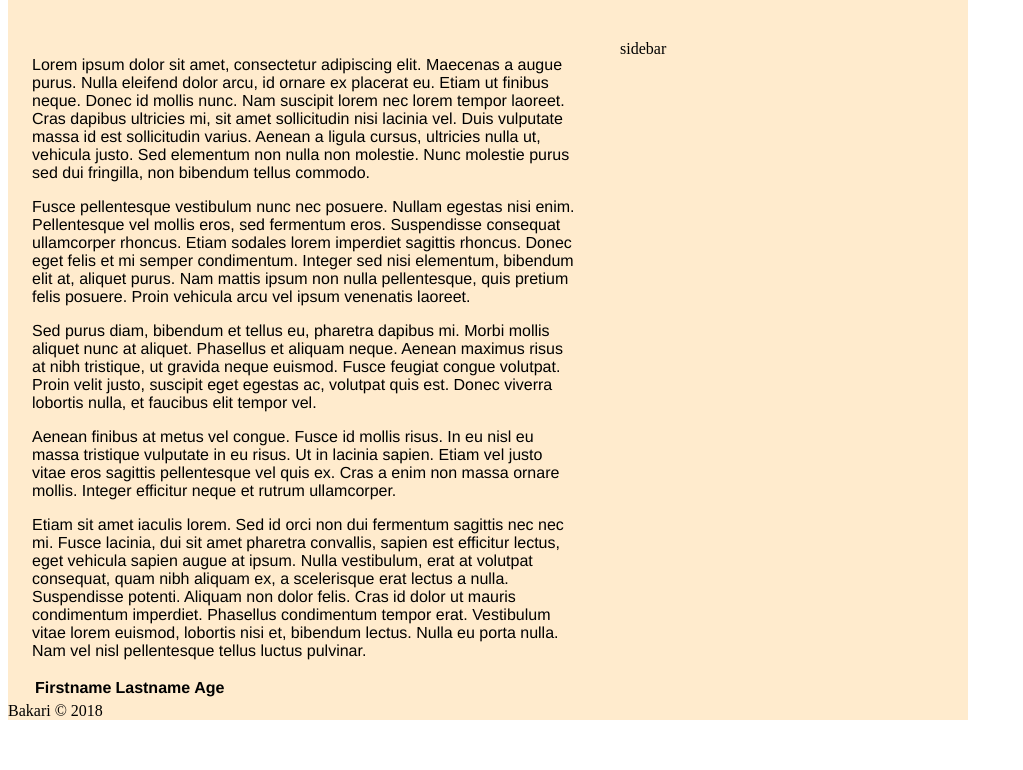
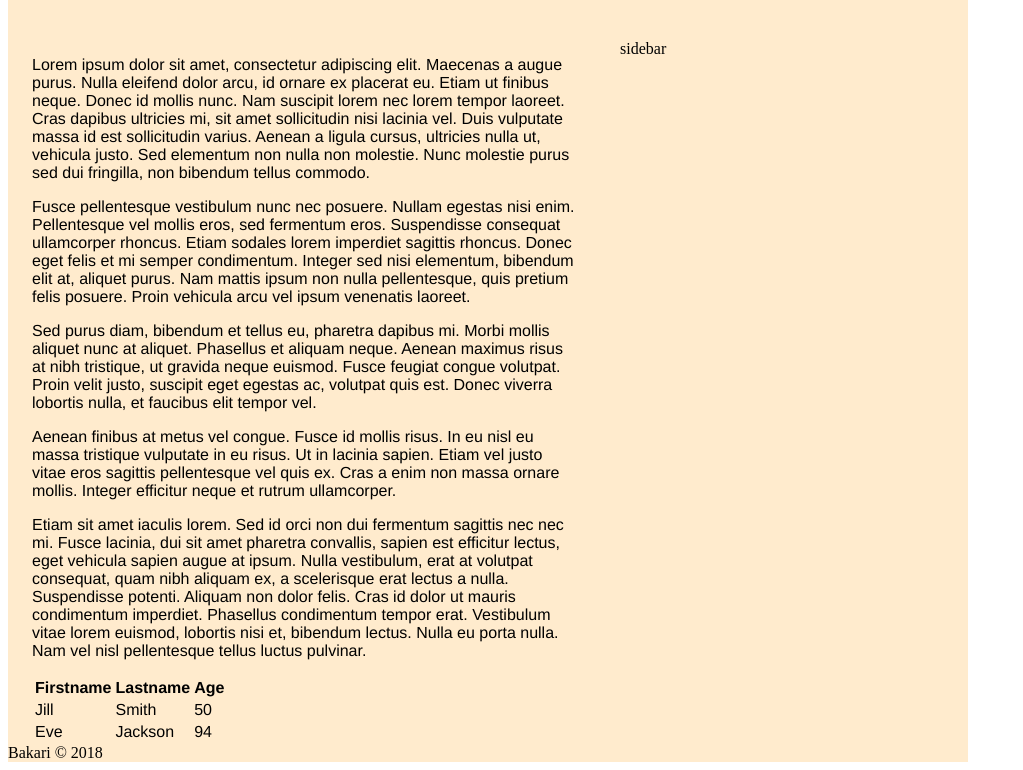
Before and after one commit to bb328/Web-devV2, a plain HTML site: page docs/index.html in a window 1280 px wide. Shown: the part 165-935 px from the top of the page, without its empty margins (0-1023 px from the left). Before the commit the page ends 893 px from the top, so only its background shows below. Drawn offline with Linux system fonts and the light colour scheme.

Commit message:
something

```diff
--- a/docs/index.html
+++ b/docs/index.html
@@ -62,16 +62,26 @@
                     Phasellus condimentum tempor erat. Vestibulum vitae lorem euismod, lobortis nisi et, bibendum
                     lectus. Nulla eu porta nulla. Nam vel nisl pellentesque tellus luctus pulvinar.
                 </p>
+                <div id="table" class="marginCenter eightyPercent">
                 <table>
                     <tr>
                         <th>Firstname</th>
                         <th>Lastname</th>
                         <th>Age</th>
                     </tr>
-                    <tr></tr>
+                    <tr>
+                        <td>Jill</td>
+                        <td>Smith</td>
+                        <td>50</td>
+                    </tr>
+                    <tr>
+                        <td>Eve</td>
+                        <td>Jackson</td>
+                        <td>94</td>
+                    </tr>
                 </table>
+                </div><!-- table -->
             </div><!-- Content -->
-
             <div id="sidebar" class="floatLeft grSmall">
                 sidebar
             </div>
```
